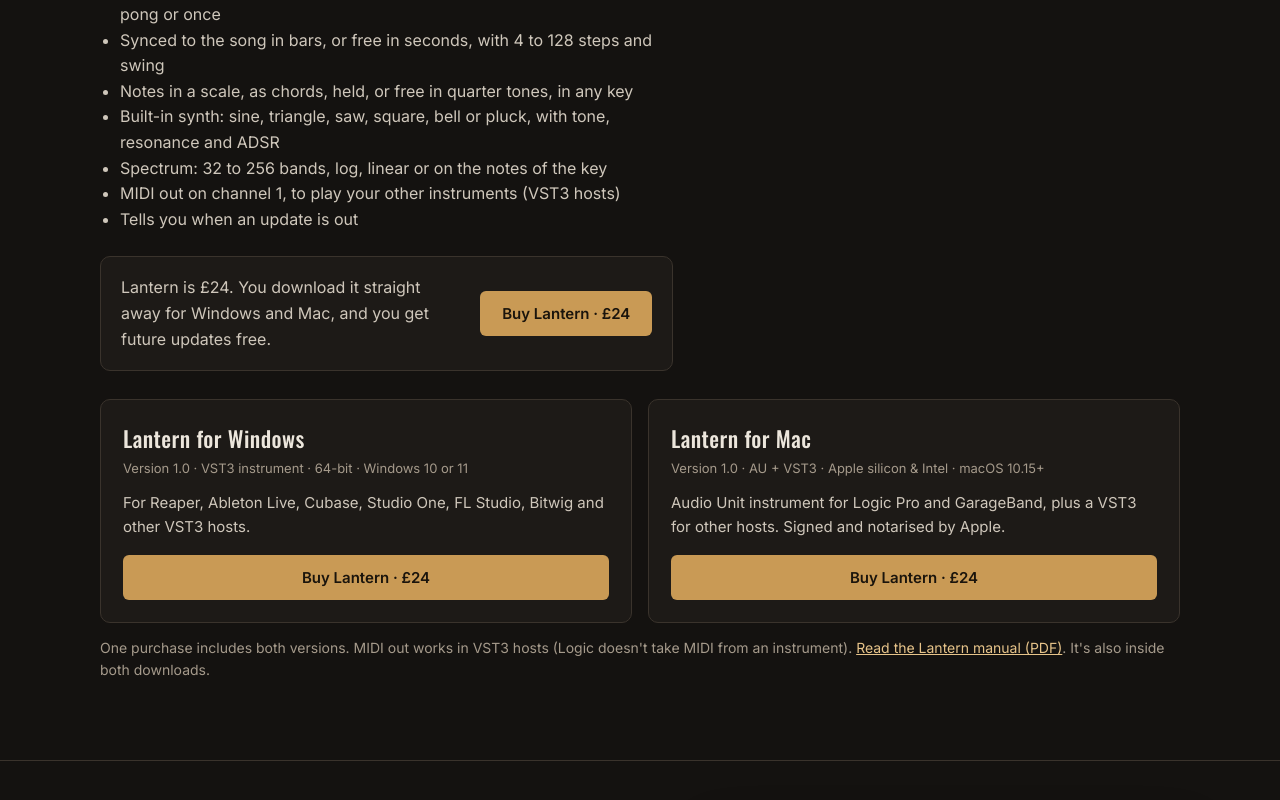
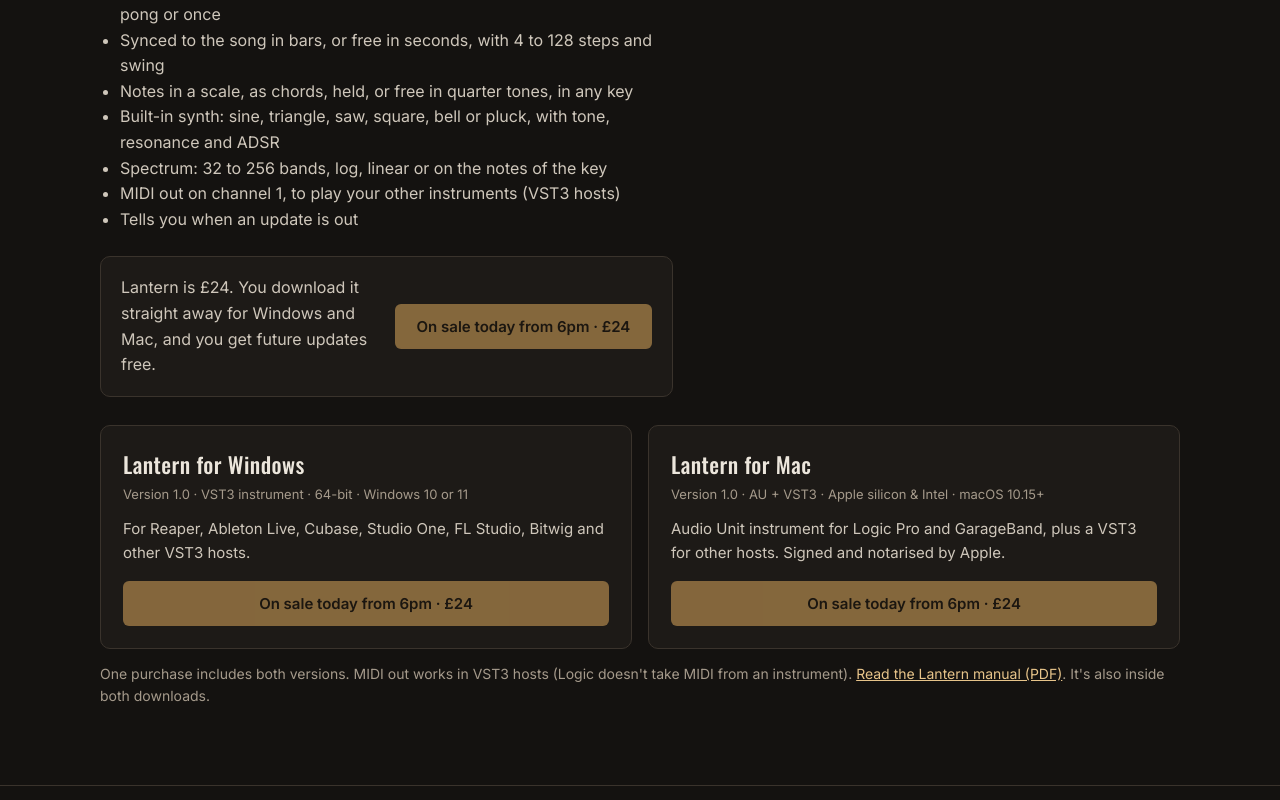
Before and after one commit to CollingwoodCymbals/cymbalsamples, a plain HTML site: page plugins/index.html in a window 1280 px wide. Shown: the part 1178-1978 px from the top of the page. Drawn offline with nearby package versions, Linux system fonts and the light colour scheme.

Commit message:
Lantern live: first on plug-ins page, New strip on home; buy buttons say on sale from 6pm until Gumroad is ready
Co-Authored-By: Claude Opus 5.5 <noreply@anthropic.com>
Claude-Session: https://claude.ai/code/session_016JXowSgdLph95ky1tdDbUJ

```diff
--- a/plugins/index.html
+++ b/plugins/index.html
@@ -124,6 +124,8 @@ section.top .sec-head{margin-bottom:36px;padding-bottom:28px;border-bottom:1px s
 .pick-note{margin:18px 0 0;font-size:14px;color:var(--muted)}
 .pick-note a{color:var(--bronze2)}
 #groan-sec{border-top:1px solid var(--line)}
+.soon-btn{opacity:.6;cursor:default}
+.new-tag{font:600 11px Inter,sans-serif;letter-spacing:.08em;text-transform:uppercase;background:var(--bronze);color:#1a140c;border-radius:4px;padding:2px 6px;vertical-align:middle;margin-left:4px}
 .signup{margin-top:22px;border:1px solid #3a3128;border-radius:10px;padding:22px;display:grid;grid-template-columns:1fr 1.3fr;gap:18px;align-items:center}
 .signup p{margin:6px 0 0;color:#cfc7bb}
 .signup-row{display:flex;gap:10px}
@@ -161,7 +163,7 @@ section.top .sec-head{margin-bottom:36px;padding-bottom:28px;border-bottom:1px s
       <p>Plug-ins for Windows and Mac. Pick one to see it in action.</p>
     </div>
     <div class="pick">
-      <a class="pick-card" href="#lantern"><img src="img/Lantern-icon-256.png" alt=""><span class="pick-name">Lantern</span><span class="pick-one">An instrument that plays a picture</span><span class="pick-price">£24</span></a>
+      <a class="pick-card" href="#lantern"><img src="img/Lantern-icon-256.png" alt=""><span class="pick-name">Lantern <span class="new-tag">New</span></span><span class="pick-one">An instrument that plays a picture</span><span class="pick-price">£24</span></a>
       <a class="pick-card" href="#tremor"><img src="img/Tremor-icon-256.png" alt=""><span class="pick-name">Tremor</span><span class="pick-one">A tremolo you shape like an EQ</span><span class="pick-price">£19</span></a>
       <a class="pick-card" href="#sediment"><img src="img/Sediment-icon-256.png" alt=""><span class="pick-name">Sediment</span><span class="pick-one">A reverb you shape like an EQ</span><span class="pick-price">£19</span></a>
       <a class="pick-card" href="#strata"><img src="img/Strata-icon-256.png" alt=""><span class="pick-name">Strata</span><span class="pick-one">A delay that only echoes the frequencies you choose</span><span class="pick-price free">Free</span></a>
@@ -205,7 +207,7 @@ section.top .sec-head{margin-bottom:36px;padding-bottom:28px;border-bottom:1px s
       </div>
       <div class="support">
         <p>Lantern is £24. You download it straight away for Windows and Mac, and you get future updates free.</p>
-        <a class="btn" href="https://cymbalsamples.gumroad.com/l/lantern" target="_blank" rel="noopener">Buy Lantern · £24</a>
+        <span class="btn soon-btn">On sale today from 6pm · £24</span>
       </div>
       <div class="shots">
         <div class="vid" id="lantern-vid">
@@ -221,13 +223,13 @@ section.top .sec-head{margin-bottom:36px;padding-bottom:28px;border-bottom:1px s
         <h3>Lantern for Windows</h3>
         <div class="meta">Version 1.0 · VST3 instrument · 64-bit · Windows 10 or 11</div>
         <p>For Reaper, Ableton Live, Cubase, Studio One, FL Studio, Bitwig and other VST3 hosts.</p>
-        <a class="btn" href="https://cymbalsamples.gumroad.com/l/lantern" target="_blank" rel="noopener">Buy Lantern · £24</a>
+        <span class="btn soon-btn">On sale today from 6pm · £24</span>
       </div>
       <div class="card">
         <h3>Lantern for Mac</h3>
         <div class="meta">Version 1.0 · AU + VST3 · Apple silicon &amp; Intel · macOS 10.15+</div>
         <p>Audio Unit instrument for Logic Pro and GarageBand, plus a VST3 for other hosts. Signed and notarised by Apple.</p>
-        <a class="btn" href="https://cymbalsamples.gumroad.com/l/lantern" target="_blank" rel="noopener">Buy Lantern · £24</a>
+        <span class="btn soon-btn">On sale today from 6pm · £24</span>
       </div>
     </div>
     <p class="upd">One purchase includes both versions. MIDI out works in VST3 hosts (Logic doesn't take MIDI from an instrument). <a href="/downloads/Lantern-1.0-Manual.pdf">Read the Lantern manual (PDF)</a>. It's also inside both downloads.</p>
```
Also changed, not shown: index.html (+4 -0 lines).
